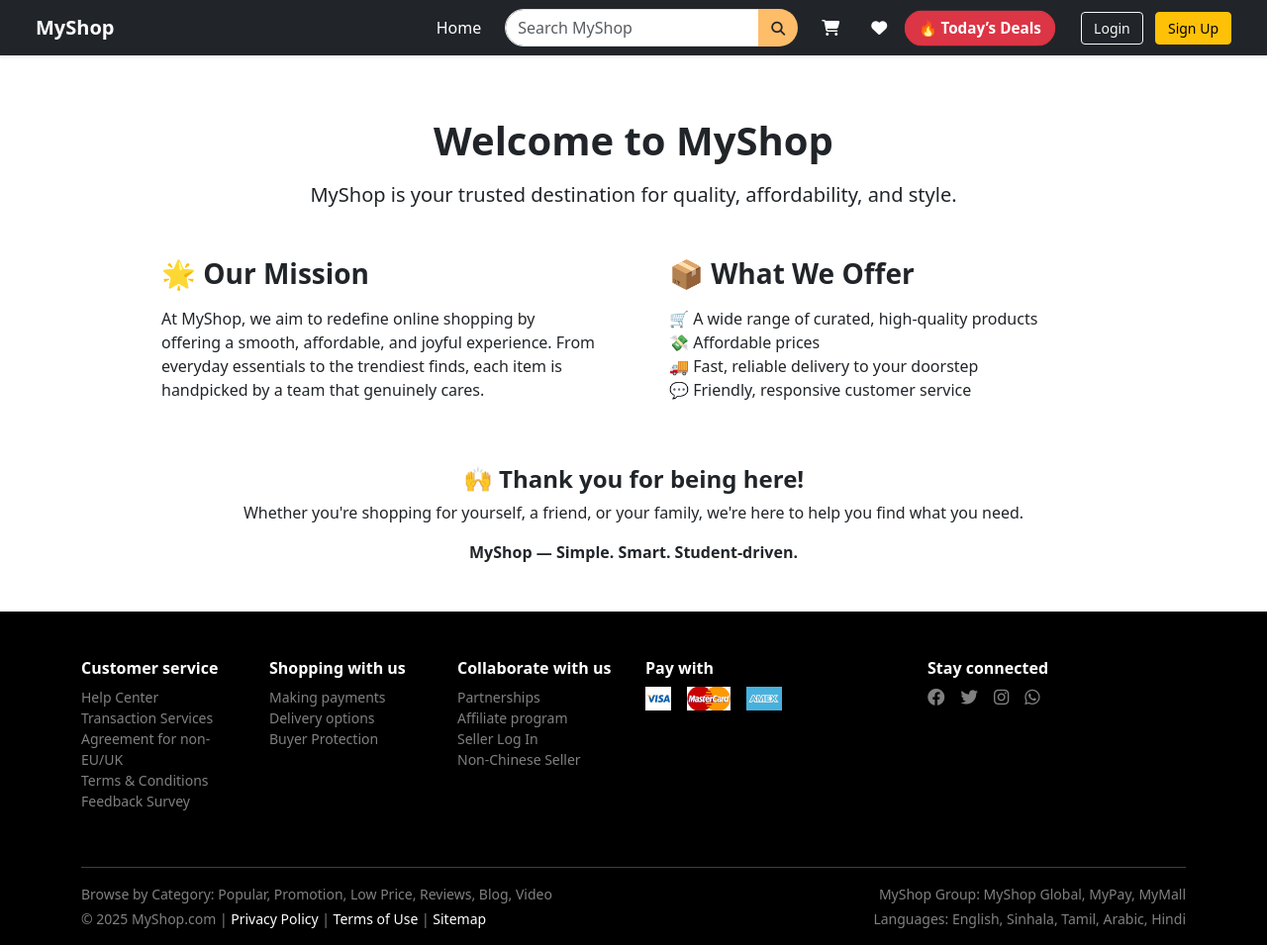
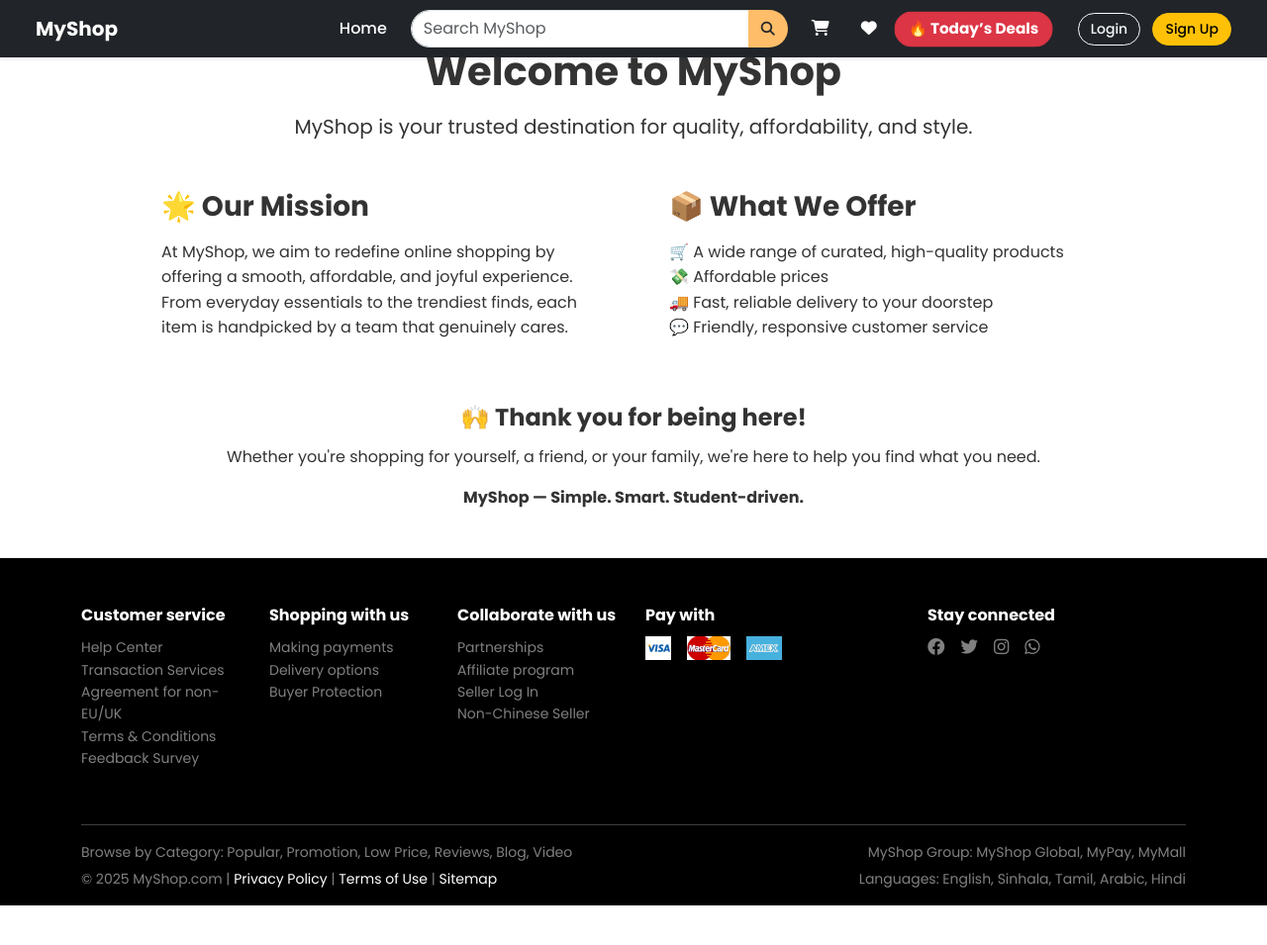
Before and after one commit to Thanurdha/ecommerce-MyShop, a Django app: page /about/ in a window 1280 px wide. Shown: the whole page at 99% size. After the commit the page ends 915 px from the top, so only its background shows below. Run offline with Django 5.2, Linux system fonts and the light colour scheme.

Commit message:
fonttype and sizes changed

```diff
--- a/store/static/store/css/style.css
+++ b/store/static/store/css/style.css
@@ -1,3 +1,8 @@
+body {
+  font-family: 'Poppins', sans-serif;
+}
+
+
 /* Background wrapper for login/signup */
 .signup-background {
   position: relative;
--- a/store/templates/store/base.html
+++ b/store/templates/store/base.html
@@ -8,7 +8,30 @@
   <link href="https://cdn.jsdelivr.net/npm/bootstrap@5.3.0/dist/css/bootstrap.min.css" rel="stylesheet">
   <link rel="stylesheet" href="{% static 'store/css/style.css' %}">
   <link rel="stylesheet" href="https://cdnjs.cloudflare.com/ajax/libs/font-awesome/6.4.0/css/all.min.css">
-
+  <link href="https://fonts.googleapis.com/css2?family=Poppins:wght@400;500;600;700&display=swap" rel="stylesheet">
+  <style>
+    body {
+      font-family: 'Poppins', sans-serif;
+      font-size: 16px;
+      line-height: 1.6;
+      color: #333;
+    }
+    h1, h2, h3, h4, h5, h6 {
+      font-weight: 600;
+      margin-bottom: 0.75rem;
+    }
+    .navbar-brand, .nav-link, .btn {
+      font-weight: 500;
+    }
+    .btn {
+      font-size: 0.95rem;
+      padding: 0.5rem 1.25rem;
+      border-radius: 50px;
+    }
+    .badge {
+      font-size: 0.75rem;
+      font-weight: 600;
+    }
   <style>
     body {
       padding-top: 70px; /* offset for sticky navbar */
```
Also changed, not shown: db.sqlite3.
